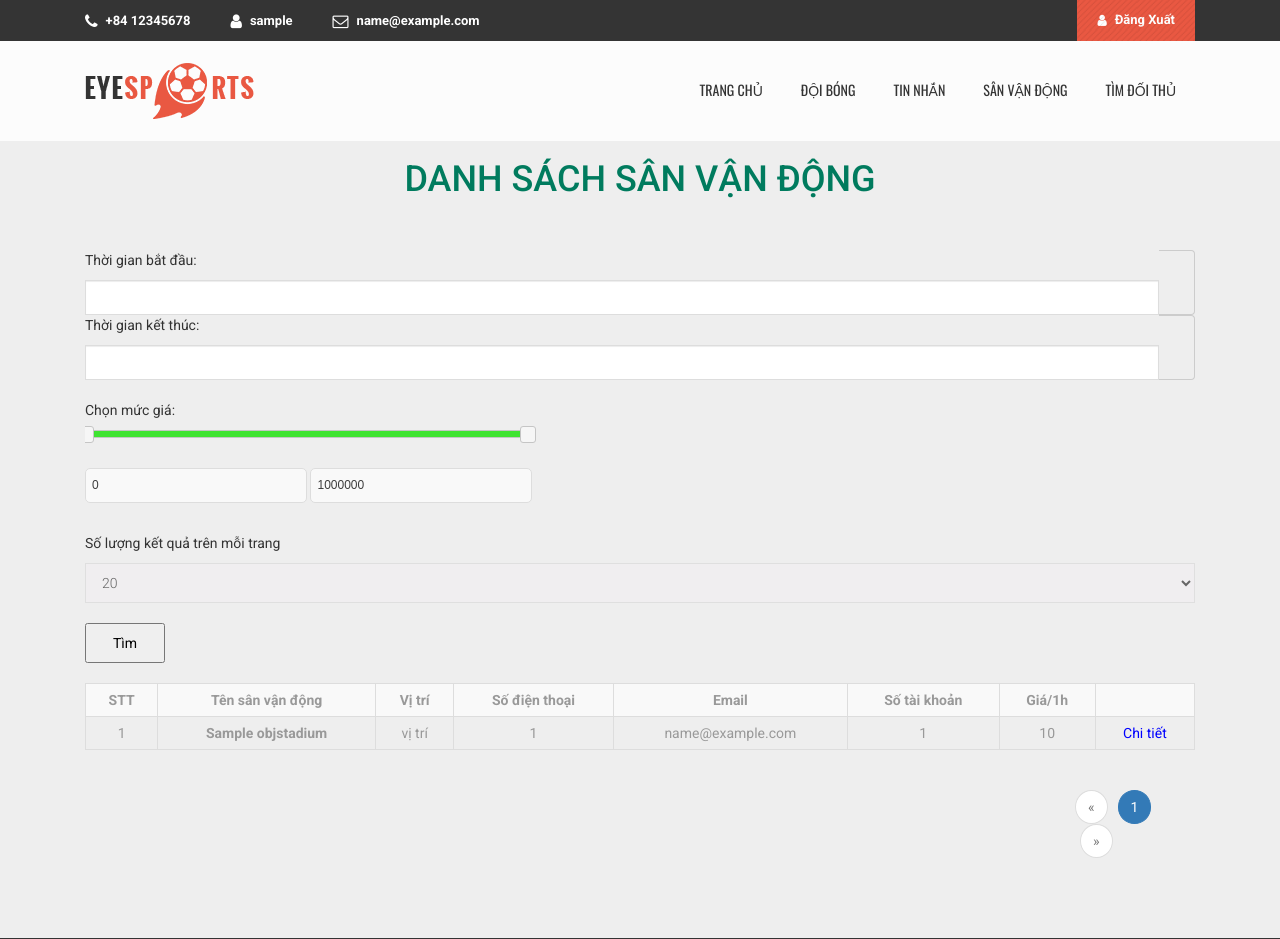
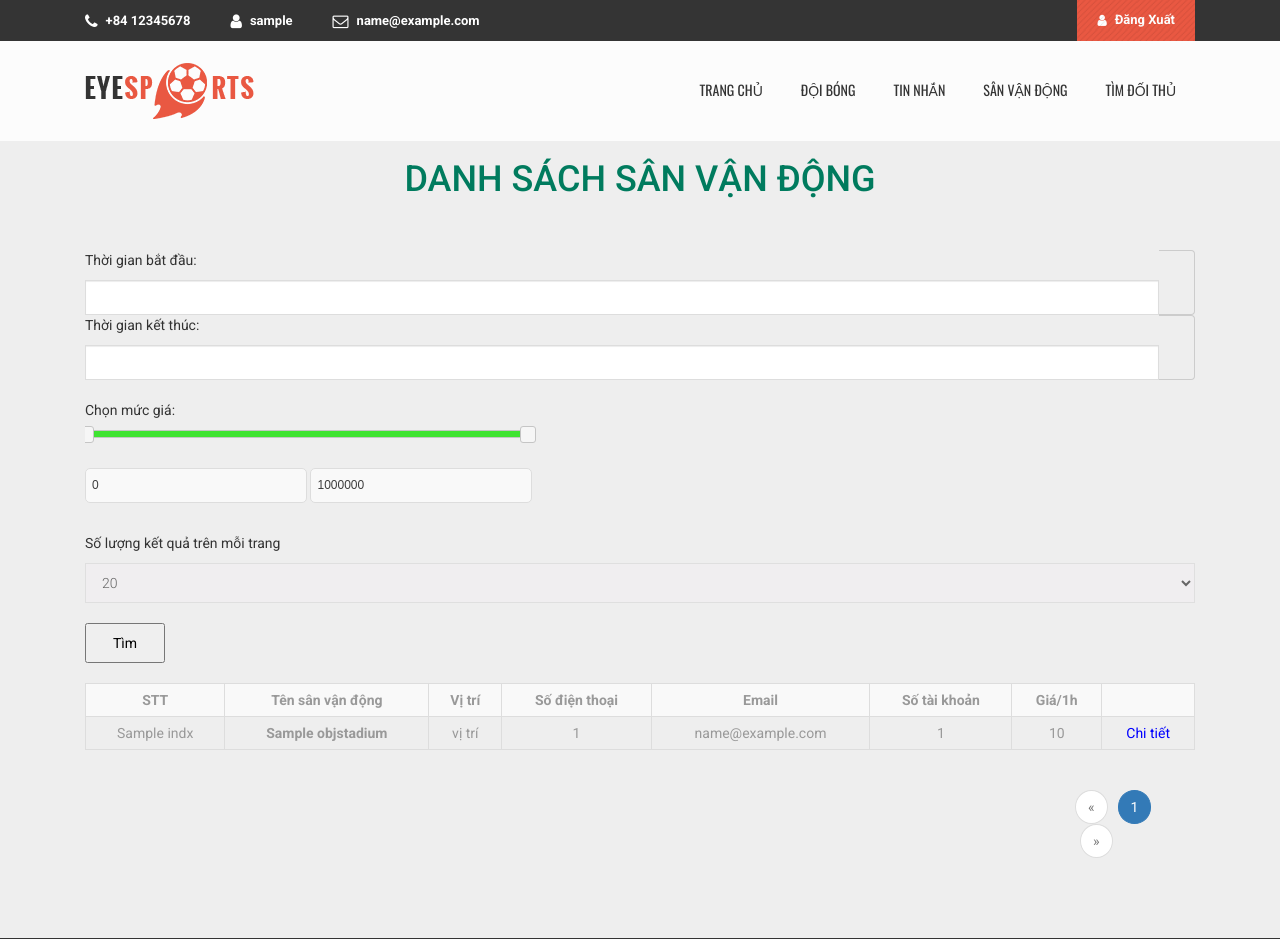
Before and after one commit to tsrnd/dp-world-tour, a Django app: template clients/templates/stadium/stadium_list.html in a window 1280 px wide. Shown: the top 939 px of the page. Run offline with Django 3.2, Linux system fonts and the light colour scheme; the template is opened without the code that fills it: most values are stand-ins (such as "Sample title", 1, 10 or a date in 2020); some libraries are stand-ins or nearby versions; some web fonts are replaced.

Commit message:
show number order

```diff
--- a/clients/stadium/views.py
+++ b/clients/stadium/views.py
@@ -99,4 +99,6 @@ def get_list(request):
         'result_limit': result_limit,
     })
     stadiums = response.json()
+    for index, stadium in enumerate(stadiums['stadium']):
+        stadium['indx'] = (int(page)-1) * int(result_limit) + index + 1
     return render(request, 'stadium/stadium_list.html', {'stadiums':stadiums, 'old_input': old_input})
--- a/clients/templates/stadium/stadium_list.html
+++ b/clients/templates/stadium/stadium_list.html
@@ -66,7 +66,7 @@
           </tr>
           {% for objstadium in stadiums.stadium %}
           <tr>
-            <td class="mailbox-name">{{ forloop.counter }}</td>
+            <td class="mailbox-name">{{ objstadium.indx }}</td>
             <td class="mailbox-subject">
               <b>{{ objstadium.name }}</b>
             </td>
```
